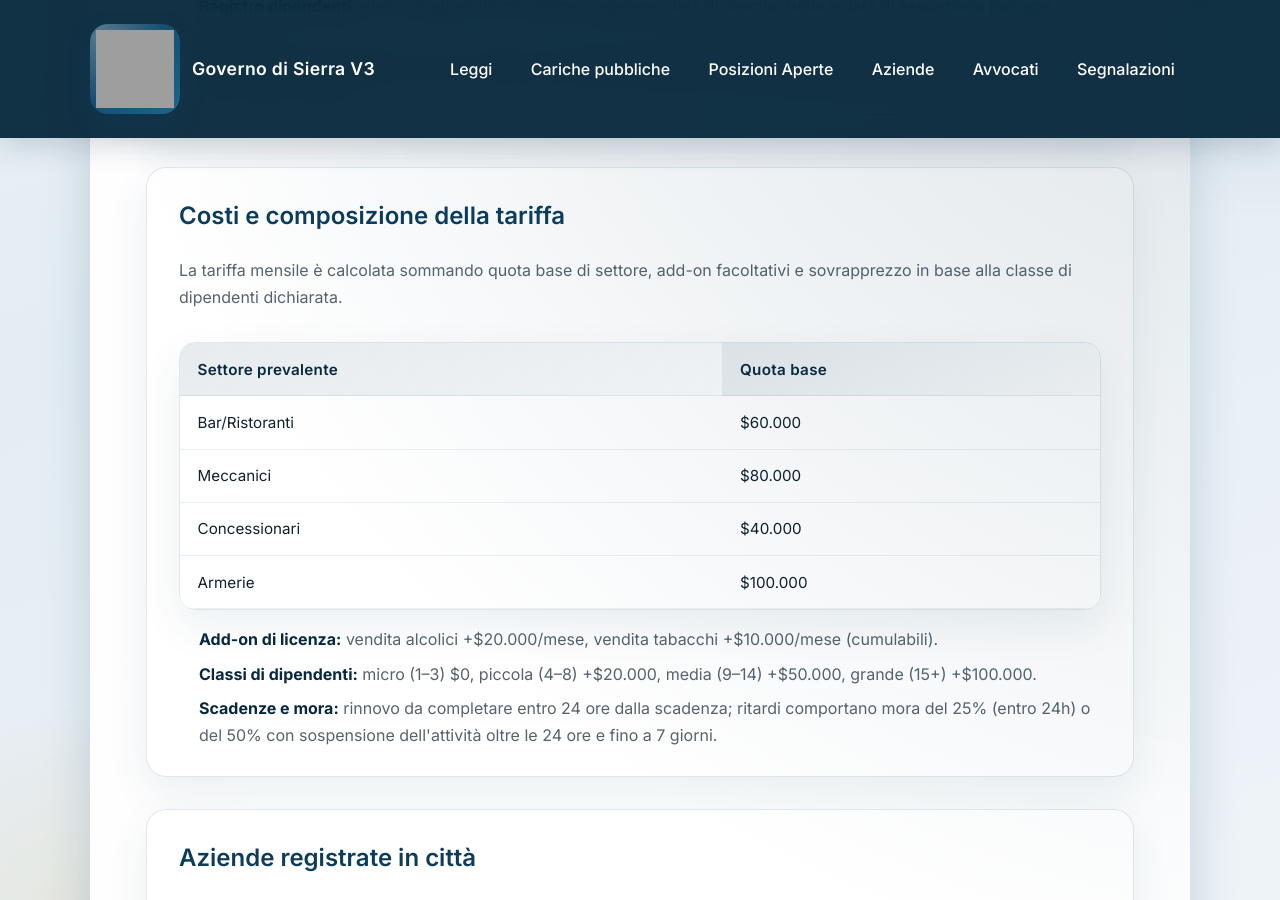
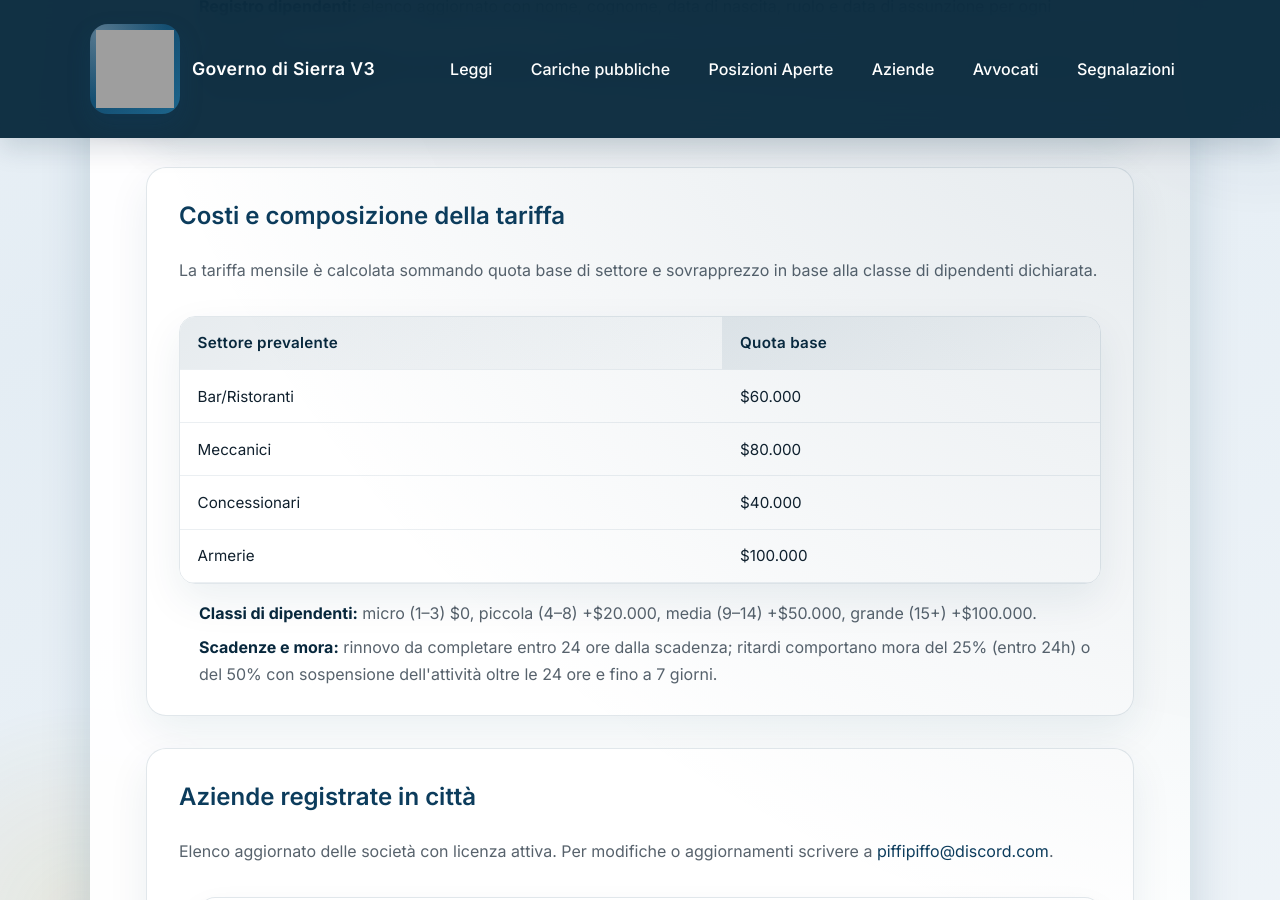
Before and after one commit to governo-sierra-v3/site, a Jekyll site: the page built from aziende.md, in a window 1280 px wide and 900 px high, scrolled down 977 px. Built offline with Jekyll 4.4.1, drawn with Linux system fonts in a browser that asks for light colours; grey boxes are pictures that could not be loaded.

Commit message:
Update aziende.md

```diff
--- a/aziende.md
+++ b/aziende.md
@@ -22,7 +22,7 @@ description: Registrazione delle licenze aziendali nella Sierra V3
 
 <section class="content-section">
   <h2>Costi e composizione della tariffa</h2>
-  <p>La tariffa mensile è calcolata sommando quota base di settore, add-on facoltativi e sovrapprezzo in base alla classe di dipendenti dichiarata.</p>
+  <p>La tariffa mensile è calcolata sommando quota base di settore e sovrapprezzo in base alla classe di dipendenti dichiarata.</p>
   <div class="table-container">
     <table>
       <thead>
@@ -52,7 +52,6 @@ description: Registrazione delle licenze aziendali nella Sierra V3
     </table>
   </div>
   <ul class="license-details">
-    <li><strong>Add-on di licenza:</strong> vendita alcolici +$20.000/mese, vendita tabacchi +$10.000/mese (cumulabili).</li>
     <li><strong>Classi di dipendenti:</strong> micro (1–3) $0, piccola (4–8) +$20.000, media (9–14) +$50.000, grande (15+) +$100.000.</li>
     <li><strong>Scadenze e mora:</strong> rinnovo da completare entro 24 ore dalla scadenza; ritardi comportano mora del 25% (entro 24h) o del 50% con sospensione dell'attività oltre le 24 ore e fino a 7 giorni.</li>
   </ul>
```
